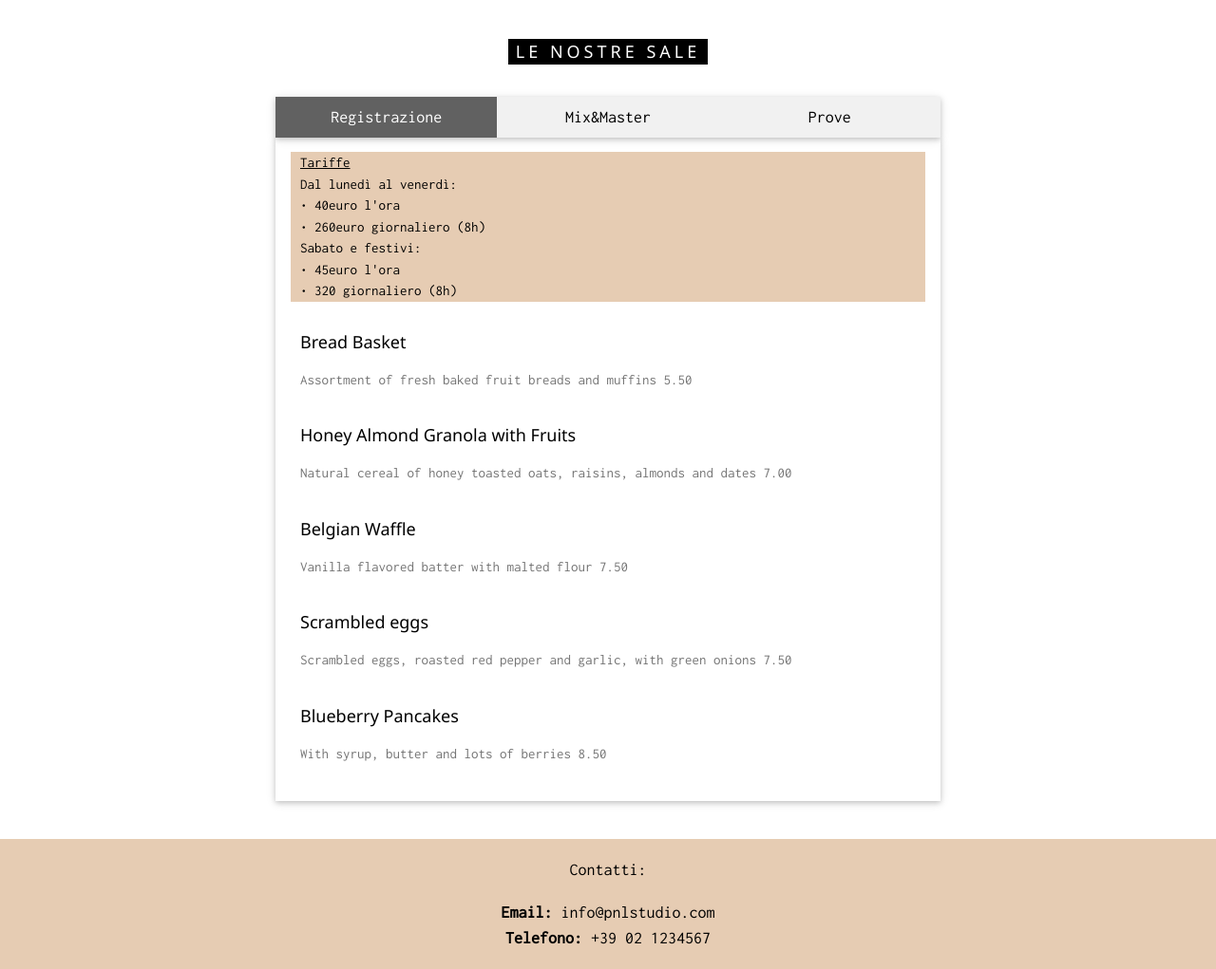
After one commit to norarica/Progetto-P.Web, a PHP site: page /sale.php in a window 1280 px wide. The commit adds this page. Shown: the part 601-1622 px from the top of the page at 95% size. Run offline with PHP 8.4, Linux system fonts and the light colour scheme.

Commit message:
Add files via upload

```diff
--- a/assets/php/allstyle.html
+++ b/assets/php/allstyle.html
@@ -1,3 +1,4 @@
+<meta charset="UTF-8">
 <meta name="viewport" content="width=device-width, initial-scale=1">
 <link rel="stylesheet" href="https://www.w3schools.com/w3css/4/w3.css">
 <link rel="stylesheet" href="https://fonts.googleapis.com/css?family=Inconsolata">
--- a/assets/php/navbar.html
+++ b/assets/php/navbar.html
@@ -1,19 +1,19 @@
 <div class="w3-top">
     <div class="w3-row w3-padding w3-black">
       <div class="w3-col s3">
-        <a href="index.html" class="w3-button w3-block w3-black">HOME</a>
+        <a href="index.php" class="w3-button w3-block w3-black">HOME</a>
       </div>
       <div class="w3-col s3">
-        <a href="Tattivita.html" class="w3-button w3-block w3-black">ATTIVITA' e CORSI</a>
+        <a href="attivita.php" class="w3-button w3-block w3-black">ATTIVITA' e CORSI</a>
       </div>
       <div class="w3-col s3">
-        <a href="Tsale.html" class="w3-button w3-block w3-black">SALE</a>
+        <a href="sale.php" class="w3-button w3-block w3-black">SALE</a>
       </div>
       <div class="w3-col s3">
-          <a href="Ttariffe.html" class="w3-button w3-block w3-black">TARIFFE</a>
+          <a href="tariffe.php" class="w3-button w3-block w3-black">TARIFFE</a>
         </div>
       <div class="w3-col s3">
-        <a href="Tlogin.html" class="w3-button w3-block w3-black">LOGIN</a>
+        <a href="login.php" class="w3-button w3-block w3-black">LOGIN</a>
       </div>
     </div>
 </div>
@@ -21,11 +21,11 @@
 <div class="w3-row w3-padding w3-black dropdown">
     <span>Menu</span>
     <div class="dropdown-content">
-      <a href="Tindex.html" class="w3-button w3-block w3-black">HOME</a>
-      <a href="Tattivita.html" class="w3-button w3-block w3-black">ATTIVITA' e CORSI</a>
-      <a href="Tsale.html" class="w3-button w3-block w3-black">SALE</a>
-      <a href="Ttariffe.html" class="w3-button w3-block w3-black">TARIFFE</a>
-      <a href="Tlogin.html" class="w3-button w3-block w3-black">LOGIN</a>
+      <a href="index.html" class="w3-button w3-block w3-black">HOME</a>
+      <a href="attivita.html" class="w3-button w3-block w3-black">ATTIVITA' e CORSI</a>
+      <a href="sale.html" class="w3-button w3-block w3-black">SALE</a>
+      <a href="tariffe.html" class="w3-button w3-block w3-black">TARIFFE</a>
+      <a href="login.html" class="w3-button w3-block w3-black">LOGIN</a>
     </div>
   </div>
 
--- /dev/null
+++ b/sale.php
@@ -0,0 +1,184 @@
+<?php $IPATH = $_SERVER["DOCUMENT_ROOT"]."/assets/php/"; ?>
+
+
+<!DOCTYPE html>
+<html>
+<head>
+<title>Sale</title>
+<meta charset="UTF-8">
+<meta name="viewport" content="width=device-width, initial-scale=1">
+
+  <?php include($IPATH."allstyle.html"); ?>
+
+</head>
+<body>
+
+
+  <?php include($IPATH."navbar.html"); ?>
+
+
+
+<!--Menu container-->
+<div class="w3-container" id="menu">
+  <div class="w3-content" style="max-width:700px" id="morePadding-section">
+
+    <h5 class="titolo"><span class="w3-tag w3-wide">LE NOSTRE SALE</span></h5>
+
+    <div class="w3-row w3-center w3-card">
+      <a href="javascript:void(0)" onclick="openMenu(event, 'SReg');" id="myLink">
+        <div class="w3-col s4 tablink">Registrazione</div>
+      </a>
+      <a href="javascript:void(0)" onclick="openMenu(event, 'SMM');">
+        <div class="w3-col s4 tablink">Mix&Master</div>
+      </a>
+      <a href="javascript:void(0)" onclick="openMenu(event, 'SProve');">
+        <div class="w3-col s4 tablink">Prove</div>
+      </a>
+    </div>
+
+<!--elementi cliccabili-->
+<div id="SReg" class="w3-container menu w3-card">
+  <div class="non-clickable">
+    <!--<h5>Tariffe</h5>-->
+    <p class="w3-text-black"><u>Tariffe</u><br>Dal lunedì al venerdì: <br>• 40euro l'ora<br>• 260euro giornaliero (8h) <br> Sabato e festivi: <br>• 45euro l'ora<br>• 320 giornaliero (8h)</p>
+  </div>
+  <div class="menu-item">
+    <a href="breadbasket.html">
+      <h5>Bread Basket</h5>
+      <p class="w3-text-grey">Assortment of fresh baked fruit breads and muffins 5.50</p>
+    </a>
+  </div>
+
+  <div class="menu-item">
+    <a href="granola.html">
+      <h5>Honey Almond Granola with Fruits</h5>
+      <p class="w3-text-grey">Natural cereal of honey toasted oats, raisins, almonds and dates 7.00</p>
+    </a>
+  </div>
+
+  <div class="menu-item">
+    <a href="waffle.html">
+      <h5>Belgian Waffle</h5>
+      <p class="w3-text-grey">Vanilla flavored batter with malted flour 7.50</p>
+    </a>
+  </div>
+
+  <div class="menu-item">
+    <a href="scrambledeggs.html">
+      <h5>Scrambled eggs</h5>
+      <p class="w3-text-grey">Scrambled eggs, roasted red pepper and garlic, with green onions 7.50</p>
+    </a>
+  </div>
+
+  <div class="menu-item">
+    <a href="pancakes.html">
+      <h5>Blueberry Pancakes</h5>
+      <p class="w3-text-grey">With syrup, butter and lots of berries 8.50</p>
+    </a>
+  </div>
+</div>
+
+<div id="SMM" class="w3-container menu w3-card">
+  <div class="non-clickable">
+    <p class="w3-text-black"><u>Tariffe</u><br>Dal lunedì al venerdì: <br>• 45euro l'ora<br>• 320euro giornaliero (8h) <br> Sabato e festivi: <br>• 50euro l'ora<br>• 350 giornaliero (8h)</p>
+  </div>
+  <div class="menu-item">
+    <a href="coffee.html">
+      <h5>Coffee</h5>
+      <p class="w3-text-grey">Regular coffee 2.50</p>
+    </a>
+  </div>
+
+  <div class="menu-item">
+    <a href="chocolato.html">
+      <h5>Chocolato</h5>
+      <p class="w3-text-grey">Chocolate espresso with milk 4.50</p>
+    </a>
+  </div>
+
+  <div class="menu-item">
+    <a href="corretto.html">
+      <h5>Corretto</h5>
+      <p class="w3-text-grey">Whiskey and coffee 5.00</p>
+    </a>
+  </div>
+
+  <div class="menu-item">
+    <a href="icedtea.html">
+      <h5>Iced tea</h5>
+      <p class="w3-text-grey">Hot tea, except not hot 3.00</p>
+    </a>
+  </div>
+
+  <div class="menu-item">
+    <a href="soda.html">
+      <h5>Soda</h5>
+      <p class="w3-text-grey">Coke, Sprite, Fanta, etc. 2.50</p>
+    </a>
+  </div>
+</div>
+
+<!--eventuale carnet/abbonamento con sconto x cumulazione
+utente premium -> che utilizza tanto il servizio
+               -> che paga un abbonamento
+vantaggi: non paghi l'assistenza dei tecnici
+          (sconti?)
+          carnets più vantaggiosi
+          sconti sui corsi/attività
+Mix&master anche affitto stanza? o solo servizio procurato dallo studio?
+come differenziare le tariffe?
+PAGINA tariffe
+- affitto stanze (registrazione/mix&master/prove) + presenza dell'omino
+- visite/attività (il proprietario dello studio deve poter aggiungere e rimuovere i volantini a seconda)
+- corsi (il prpt. deve poter aggiungere e rimuovere i volantini a seconda)
+- Mix&master fatto da noi
+
+-->
+
+<div id="SProve" class="w3-container menu w3-card">
+  <div class="non-clickable">
+    <p class="w3-text-black"><u>Tariffe</u><br>Dal lunedì al venerdì:<br>• 13euro l'ora (fino alle 20h30)<br>• 16euro l'ora (dopo le 20h30)  <br> Sabato e festivi: <br>• 16euro l'ora (fino alle 20h30) <br>• 20euro l'ora (dopo le 20h30)</p>
+  </div>
+  <div class="menu-item">
+    <a href="nuovasala.html">
+      <h5>Sala Prove</h5>
+      <p class="w3-text-grey">Descrizione della nuova sala</p>
+    </a>
+  </div>
+</div>
+
+
+
+  </div>
+</div>
+
+
+<footer class="w3-center w3-large" style="background-color: #e6ccb3; padding-top: 1px; padding-bottom: 1px;">
+  <p>Contatti:</p>
+  <p><strong>Email:</strong> info@pnlstudio.com <br>
+  <strong>Telefono:</strong> +39 02 1234567</p>
+</footer>
+
+
+
+<script>
+// Tabbed Menu
+function openMenu(evt, menuName) {
+  var i, x, tablinks;
+  x = document.getElementsByClassName("menu");
+  for (i = 0; i < x.length; i++) {
+    x[i].style.display = "none";
+  }
+  tablinks = document.getElementsByClassName("tablink");
+  for (i = 0; i < x.length; i++) {
+    tablinks[i].className = tablinks[i].className.replace(" w3-dark-grey", "");
+  }
+  document.getElementById(menuName).style.display = "block";
+  evt.currentTarget.firstElementChild.className += " w3-dark-grey";
+}
+document.getElementById("myLink").click();
+
+</script>
+
+</body>
+</html>
```
Also changed, not shown: index.php (+4 -74 lines), registra(PieMax).php (added, +66 -0 lines), visualizza.php (added, +53 -0 lines).
